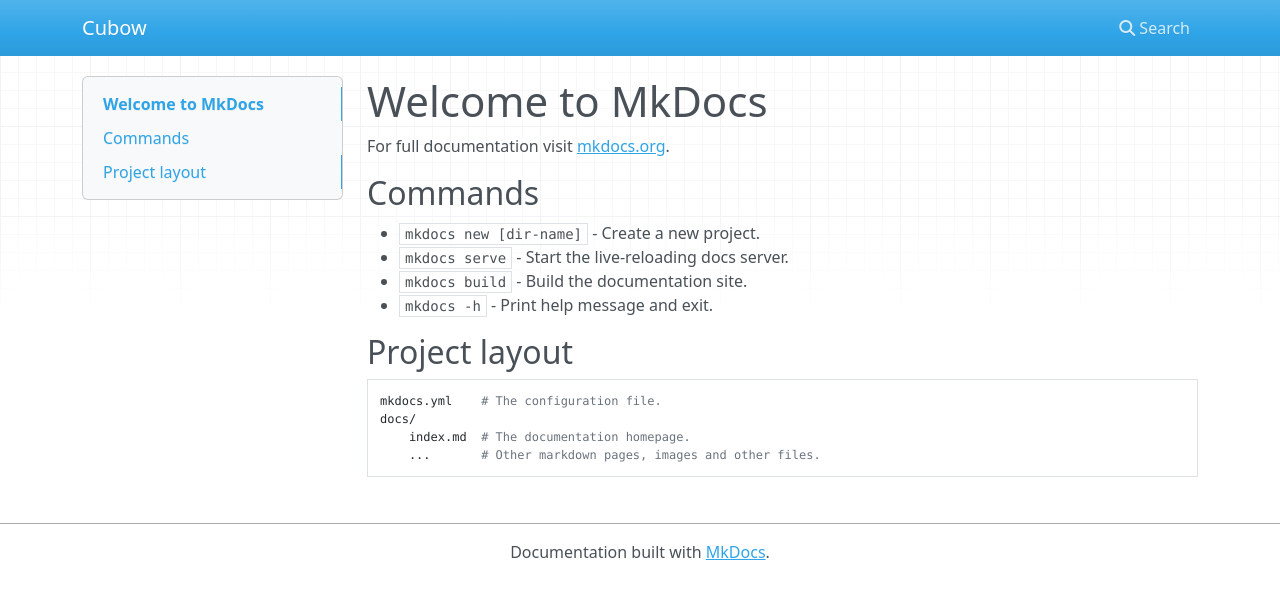
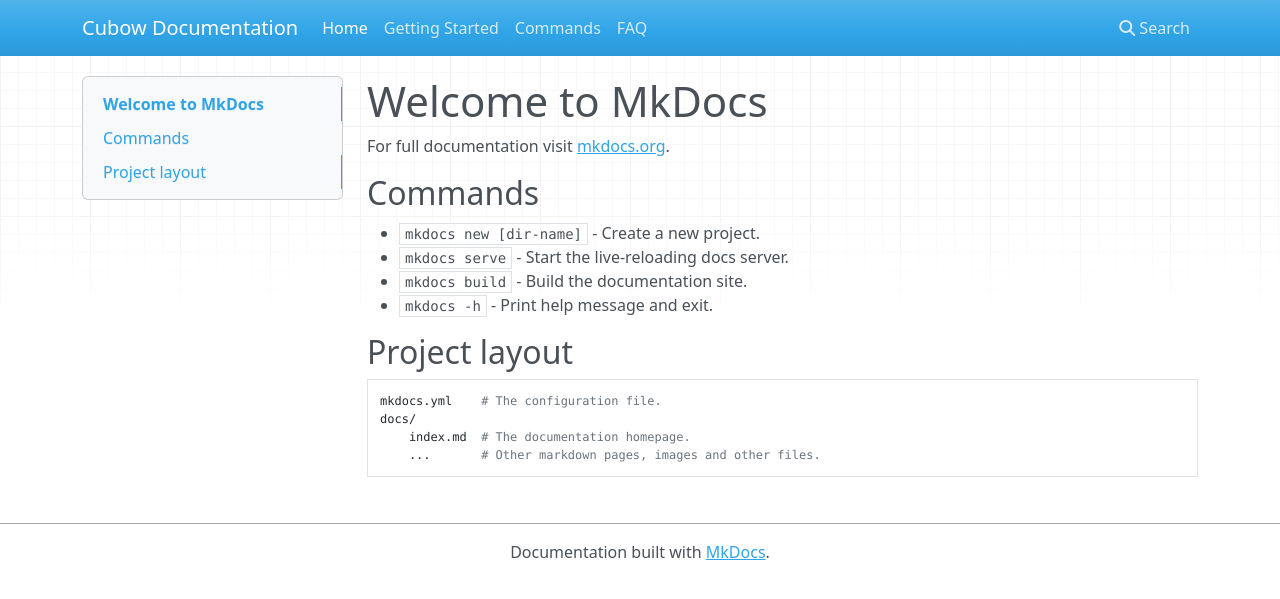
Before and after one commit to NimaWoods/cubow-documentations, an MkDocs documentation site: the page built from docs/index.md, in a window 1280 px wide. Shown: the top 599 px of the page. Built offline with MkDocs 1.6.1, drawn with Linux system fonts in a browser that asks for light colours; nearby versions of some CDN libraries.

Commit message:
vault backup: 2024-07-03 13:00:54

```diff
--- a/mkdocs.yml
+++ b/mkdocs.yml
@@ -1 +1,6 @@
-site_name: Cubow
+site_name: Cubow Documentation
+nav:
+  - Home: index.md
+  - Getting Started: getting-started.md
+  - Commands: commands.md
+  - FAQ: faq.md
```
Also changed, not shown: 1 other file.
